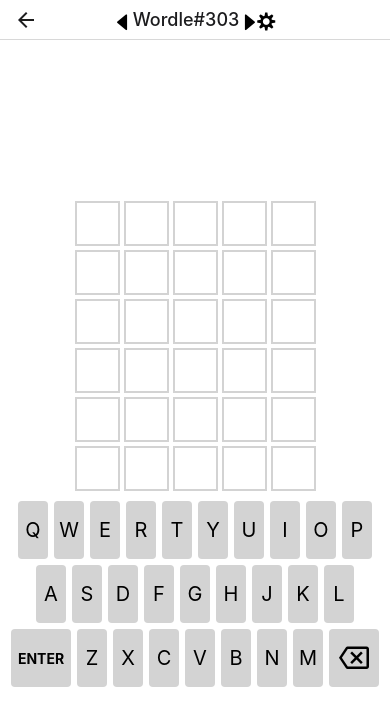
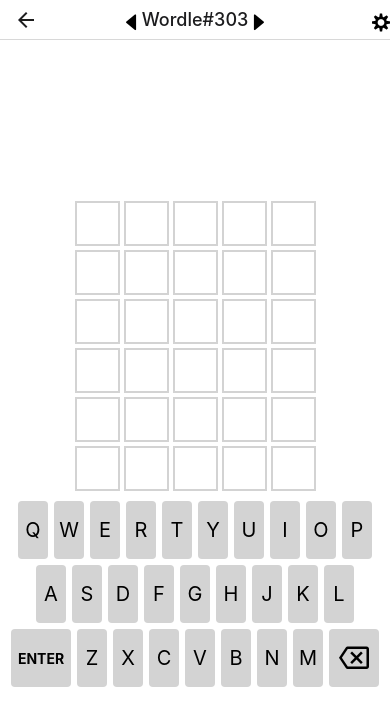
Before and after one commit to PoseidonCoder/tertle, a React Native app in the folder client/: screen /Singleplayer in a window 390 px wide. Shown: the top 726 px of the page. Built offline with nearby package versions, Linux system fonts and the light colour scheme; no server answers.

Commit message:
moved settings icon to the right

```diff
--- a/client/App.js
+++ b/client/App.js
@@ -7,6 +7,7 @@
 import Home from "./src/screens/Home";
 import { Provider } from "react-redux";
 import store from "./src/store";
+import SettingsHeaderRight from "./src/components/SettingsHeaderRight";
 
 const Stack = createNativeStackNavigator();
 
@@ -41,6 +42,7 @@
 						component={Singleplayer}
 						options={() => ({
 							headerTitle: () => <SingleplayerHeader />,
+							headerRight: SettingsHeaderRight,
 						})}
 					/>
 					<Stack.Screen
--- /dev/null
+++ b/client/src/components/SettingsHeaderRight.jsx
@@ -0,0 +1,27 @@
+import { useState } from "react";
+import Settings from "./Settings";
+import { TouchableOpacity } from "react-native";
+import { Fontisto } from "@expo/vector-icons";
+import styles from "../styles";
+
+const SettingsHeaderRight = () => {
+	const [showSettings, setShowSettings] = useState(false);
+
+	return (
+		<>
+			<Settings
+				visible={showSettings}
+				onClose={() => setShowSettings(!showSettings)}
+			/>
+
+			<TouchableOpacity
+				style={styles.headerIcon}
+				onPress={() => setShowSettings(!showSettings)}
+			>
+				<Fontisto name="spinner-cog" size={18} color="black" />
+			</TouchableOpacity>
+		</>
+	);
+};
+
+export default SettingsHeaderRight;
--- a/client/src/components/SingleplayerHeader.jsx
+++ b/client/src/components/SingleplayerHeader.jsx
@@ -1,5 +1,3 @@
-import Settings from "./Settings";
-import { useState } from "react";
 import { Text, View, TouchableOpacity } from "react-native";
 import { AntDesign, Fontisto } from "@expo/vector-icons";
 import styles from "../styles";
@@ -8,15 +6,7 @@
 import { next, back } from "../actions";
 
 const SingplayerHeader = ({ current, next, back }) => {
-	const [showSettings, setShowSettings] = useState(false);
-
 	return (
-		<>
-			<Settings
-				visible={showSettings}
-				onClose={() => setShowSettings(!showSettings)}
-			/>
-
 		<View style={styles.header}>
 			<TouchableOpacity style={styles.headerIcon} onPress={back}>
 				<AntDesign name="caretleft" size={18} color="black" />
@@ -27,15 +17,7 @@
 			<TouchableOpacity style={styles.headerIcon} onPress={next}>
 				<AntDesign name="caretright" size={18} color="black" />
 			</TouchableOpacity>
-
-				<TouchableOpacity
-					style={styles.headerIcon}
-					onPress={() => setShowSettings(!showSettings)}
-				>
-					<Fontisto name="spinner-cog" size={18} color="black" />
-				</TouchableOpacity>
 		</View>
-		</>
 	);
 };
 
```
Lines whose indentation alone changed are shown as unchanged.
